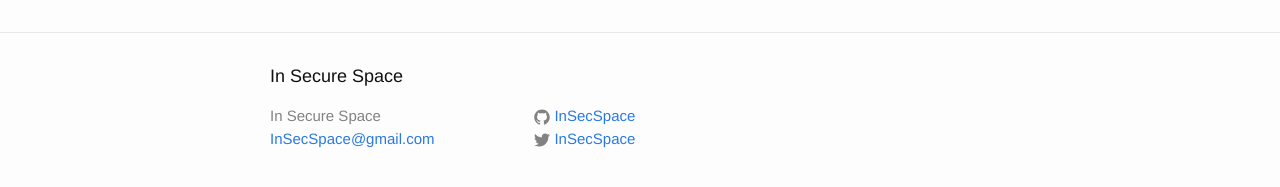
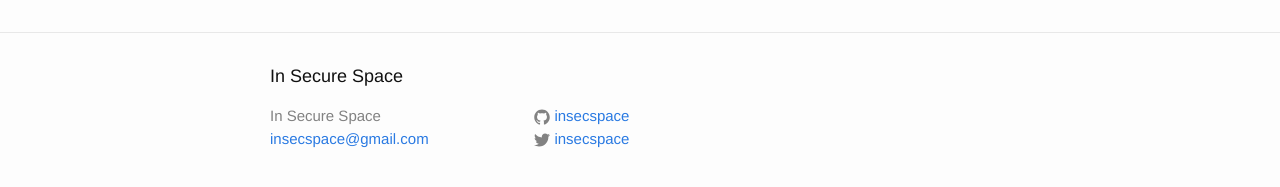
Before and after one commit to insecspace/education, a Jekyll site: the page built from _lessons/software_engineering_2.md, in a window 1280 px wide. Shown: the part 174-361 px from the top of the page. Built offline with Jekyll 4.4.1, drawn with Linux system fonts in a browser that asks for light colours.

Commit message:
Creating Prototype

```diff
--- a/_config.yml
+++ b/_config.yml
@@ -7,15 +7,15 @@
 
 # Site settings
 title: In Secure Space
-email: InSecSpace@gmail.com
+email: insecspace@gmail.com
 #description: > # this means to ignore newlines until "baseurl:"
 #  Write an awesome description for your new site here. You can edit this
 #  line in _config.yml. It will appear in your document head meta (for
 #  Google search results) and in your feed.xml site description.
 baseurl: "" # the subpath of your site, e.g. /blog
 url: "http://insecspace.github.io" # the base hostname & protocol for your site
-twitter_username: InSecSpace
-github_username:  InSecSpace
+twitter_username: insecspace
+github_username:  insecspace
 
 # Build settings
 markdown: kramdown
```
